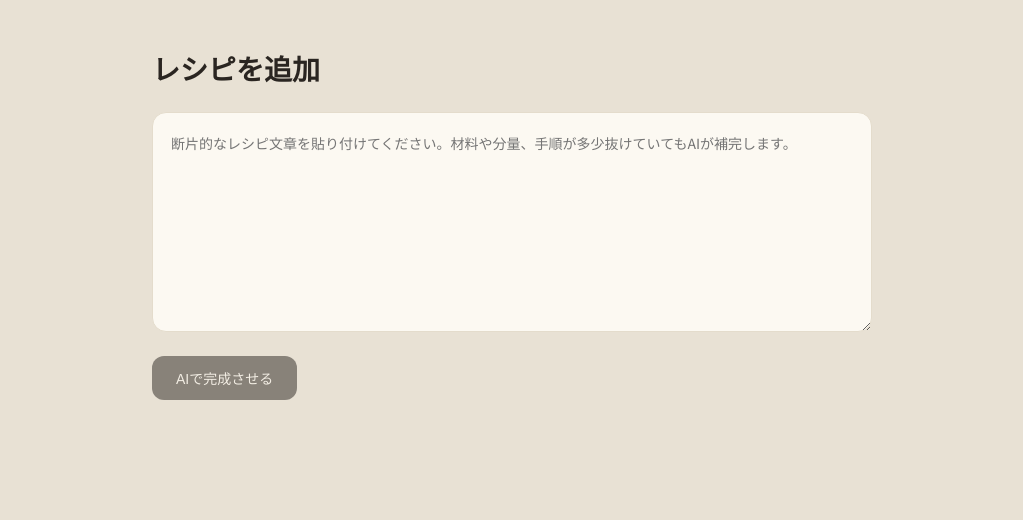
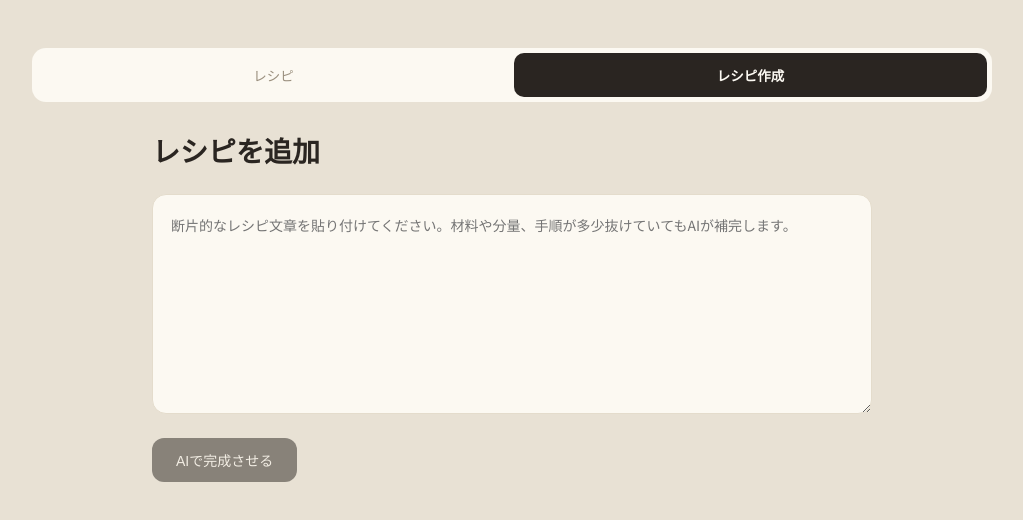
Before and after one commit to nalufurumi/recipe-app-nextjs-ai, a Next.js app: page /upload in a window 1280 px wide. Shown: the top 520 px of the page, without its empty margins (128-1151 px from the left). Built offline with nearby package versions, Linux system fonts and the light colour scheme; a web font is replaced by a local one.

Commit message:
Add tab navigation between recipe list and recipe creation pages

```diff
--- /dev/null
+++ b/app/TabNav.tsx
@@ -0,0 +1,14 @@
+import Link from "next/link";
+
+export default function TabNav({ active }: { active: "home" | "upload" }) {
+  return (
+    <div className="tab-nav">
+      <Link href="/" className={`tab-nav-item ${active === "home" ? "active" : ""}`}>
+        レシピ
+      </Link>
+      <Link href="/upload" className={`tab-nav-item ${active === "upload" ? "active" : ""}`}>
+        レシピ作成
+      </Link>
+    </div>
+  );
+}
--- a/app/globals.css
+++ b/app/globals.css
@@ -72,6 +72,34 @@ a { color: inherit; text-decoration: none; }
 }
 
 /* ---------- home (recipe list) ---------- */
+
+/* ---------- tab nav ---------- */
+
+.tab-nav {
+  max-width: 960px;
+  margin: 0 auto 28px;
+  display: flex;
+  gap: 4px;
+  background: #FCF9F2;
+  border-radius: 14px;
+  padding: 5px;
+}
+
+.tab-nav-item {
+  flex: 1;
+  text-align: center;
+  padding: 12px 0;
+  border-radius: 10px;
+  font-size: 13.5px;
+  font-weight: 500;
+  color: #9A8F7E;
+}
+
+.tab-nav-item.active {
+  background: #2A2521;
+  color: #FCF9F2;
+  font-weight: 700;
+}
 
 .home {
   min-height: 100dvh;
--- a/app/upload/page.tsx
+++ b/app/upload/page.tsx
@@ -3,6 +3,7 @@
 import { useState } from "react";
 import { useRouter } from "next/navigation";
 import type { ChefCheck, StructuredRecipe } from "@/lib/types";
+import TabNav from "../TabNav";
 
 export default function UploadPage() {
   const router = useRouter();
@@ -64,6 +65,7 @@ export default function UploadPage() {
 
   return (
     <div className="upload-page">
+      <TabNav active="upload" />
       <div className="upload-inner">
         <h1>レシピを追加</h1>
         <textarea
```
Also changed, not shown: app/page.tsx (+4 -4 lines).
